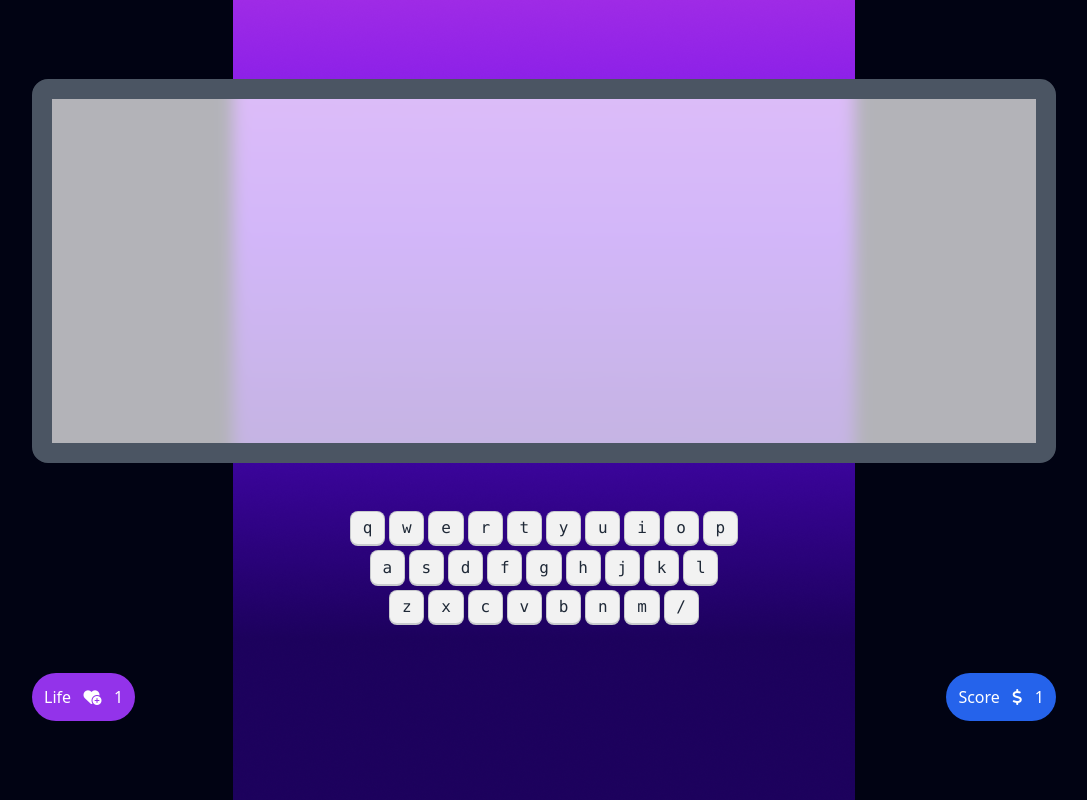
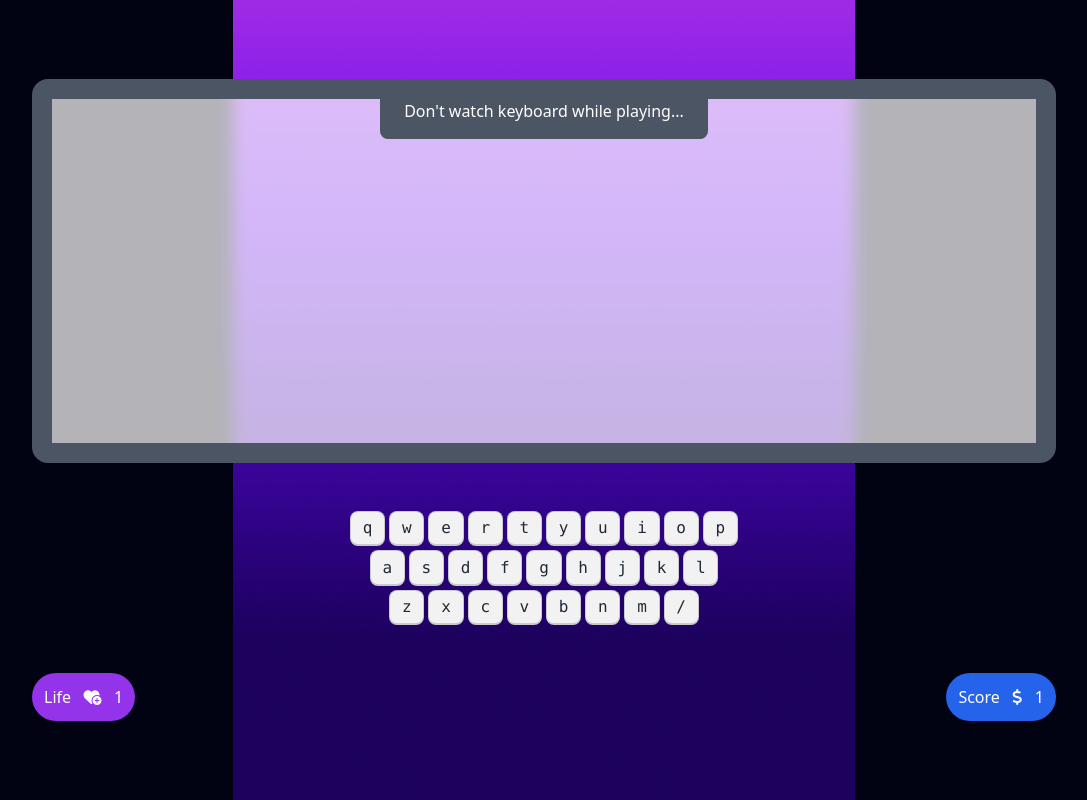
Before and after one commit to zahid072/alpha-clash, a plain HTML site: page index.html in a window 1280 px wide. Both pictures are taken after a click on the button "Play Now". Shown: the whole page, without its empty margins (96-1183 px from the left). Drawn offline with nearby package versions, Linux system fonts and the light colour scheme.

Commit message:
UI complete

```diff
--- a/index.html
+++ b/index.html
@@ -44,9 +44,14 @@
             <div class="flex justify-center items-center h-screen">
                 <div class="space-y-12">
                     <div
-                        class="w-[1024px] h-96 border-[20px] backdrop-blur rounded-2xl bg-[#ffffffb3] border-gray-600 flex justify-center items-center">
+                        class="w-[1024px] h-96 border-[20px] backdrop-blur rounded-2xl bg-[#ffffffb3] border-gray-600 ">
+                        <div class="flex justify-center">
+                            <h1 class="bg-gray-600 px-6 pb-4 rounded-b-lg text-white">Don't watch keyboard while
+                                playing...</h1>
+                        </div>
                         <input id="displayInput" type="text"
                             class="h-full text-7xl w-full text-center bg-transparent font-bold outline-none">
+
                     </div>
                     <div>
                         <div class="flex justify-center gap-1 my-1 w-full *:cursor-pointer">
```
